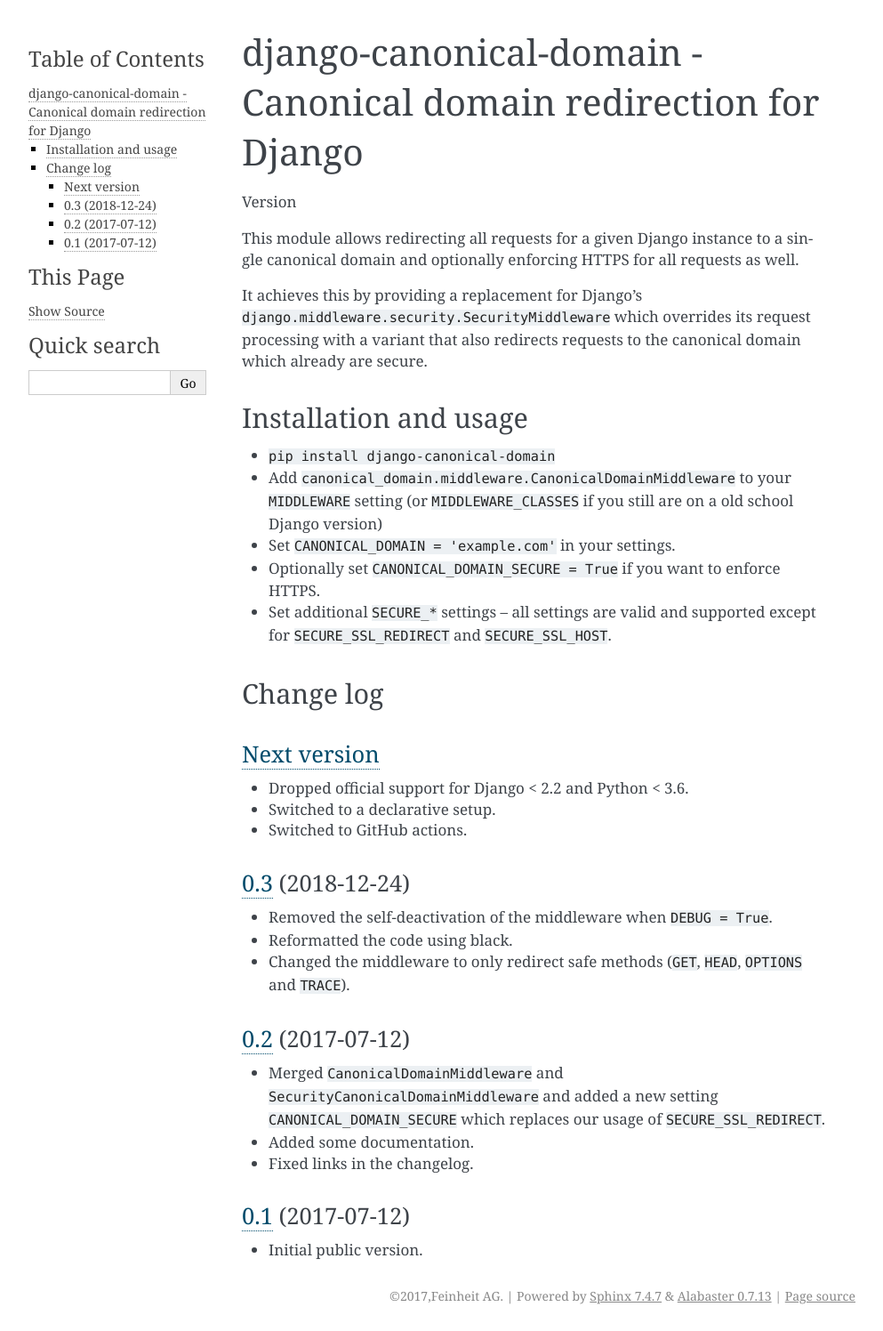
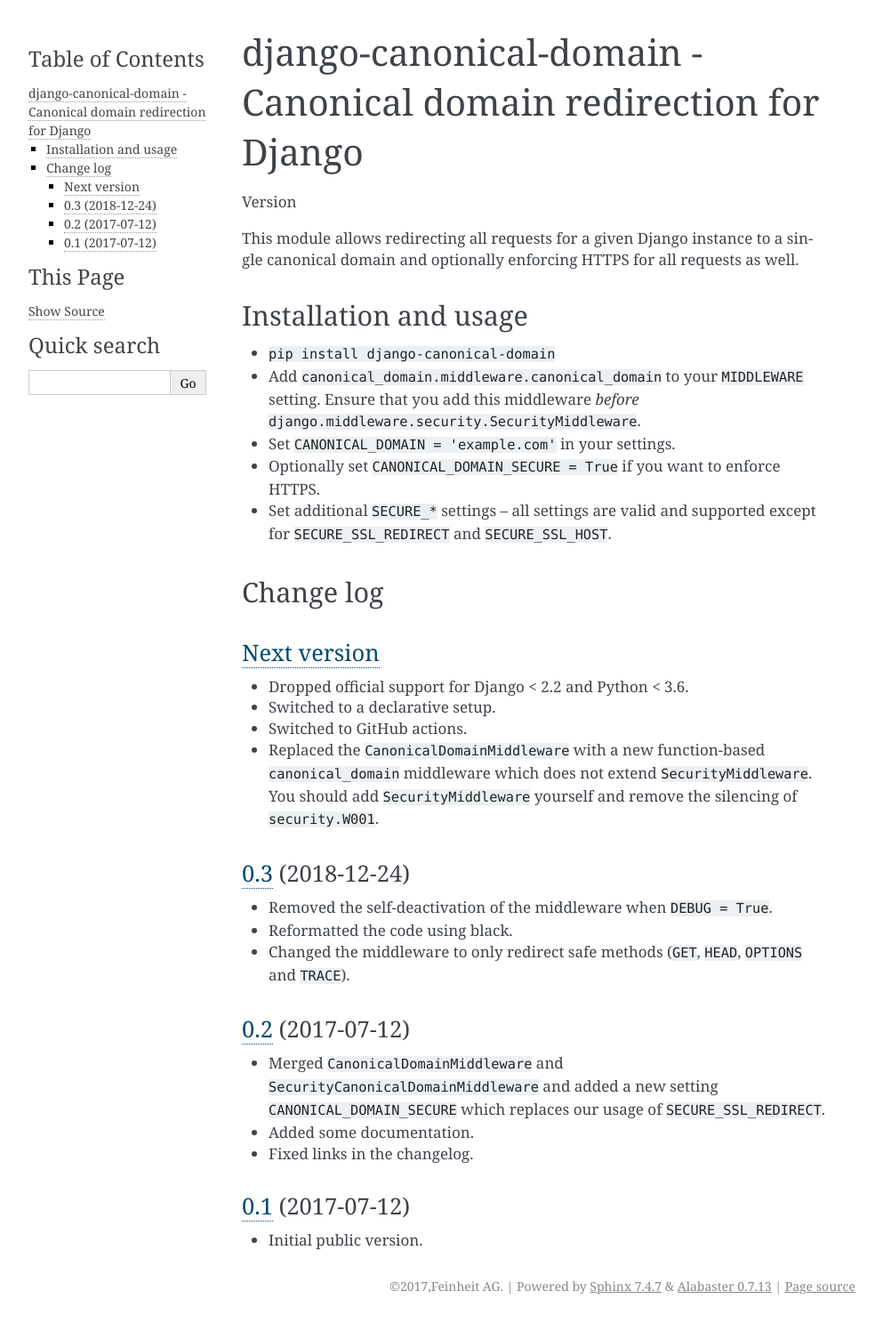
Before and after one commit to matthiask/django-canonical-domain, a Sphinx documentation site: the page built from docs/index.rst, in a window 1280 px wide. Shown: the whole page at 89% size, without its empty margins (148-1141 px from the left). Built offline with Sphinx 7.4.7, drawn with Linux system fonts in a browser that asks for light colours.

Commit message:
Replace the SecurityMiddleware-inheriting implementation with a simple function-based one

```diff
--- a/CHANGELOG.rst
+++ b/CHANGELOG.rst
@@ -7,6 +7,10 @@
 - Dropped official support for Django < 2.2 and Python < 3.6.
 - Switched to a declarative setup.
 - Switched to GitHub actions.
+- Replaced the ``CanonicalDomainMiddleware`` with a new function-based
+  ``canonical_domain`` middleware which does not extend ``SecurityMiddleware``.
+  You should add ``SecurityMiddleware`` yourself and remove the silencing of
+  ``security.W001``.
 
 
 `0.3`_ (2018-12-24)
--- a/docs/conf.py
+++ b/docs/conf.py
@@ -1,5 +1,3 @@
-from __future__ import unicode_literals
-
 import os
 import re
 import subprocess
--- a/docs/index.rst
+++ b/docs/index.rst
@@ -8,19 +8,14 @@
 to a single canonical domain and optionally enforcing HTTPS for all
 requests as well.
 
-It achieves this by providing a replacement for Django's
-``django.middleware.security.SecurityMiddleware`` which overrides its
-request processing with a variant that also redirects requests to the
-canonical domain which already are secure.
-
 
 Installation and usage
 ======================
 
 - ``pip install django-canonical-domain``
-- Add ``canonical_domain.middleware.CanonicalDomainMiddleware`` to your
-  ``MIDDLEWARE`` setting (or ``MIDDLEWARE_CLASSES`` if you still are on
-  a old school Django version)
+- Add ``canonical_domain.middleware.canonical_domain`` to your ``MIDDLEWARE``
+  setting. Ensure that you add this middleware *before*
+  ``django.middleware.security.SecurityMiddleware``.
 - Set ``CANONICAL_DOMAIN = 'example.com'`` in your settings.
 - Optionally set ``CANONICAL_DOMAIN_SECURE = True`` if you want to
   enforce HTTPS.
--- a/setup.py
+++ b/setup.py
@@ -1,5 +1,4 @@
 #!/usr/bin/env python3
 from setuptools import setup
 
-
 setup()
```
Also changed, not shown: 3 other files.
